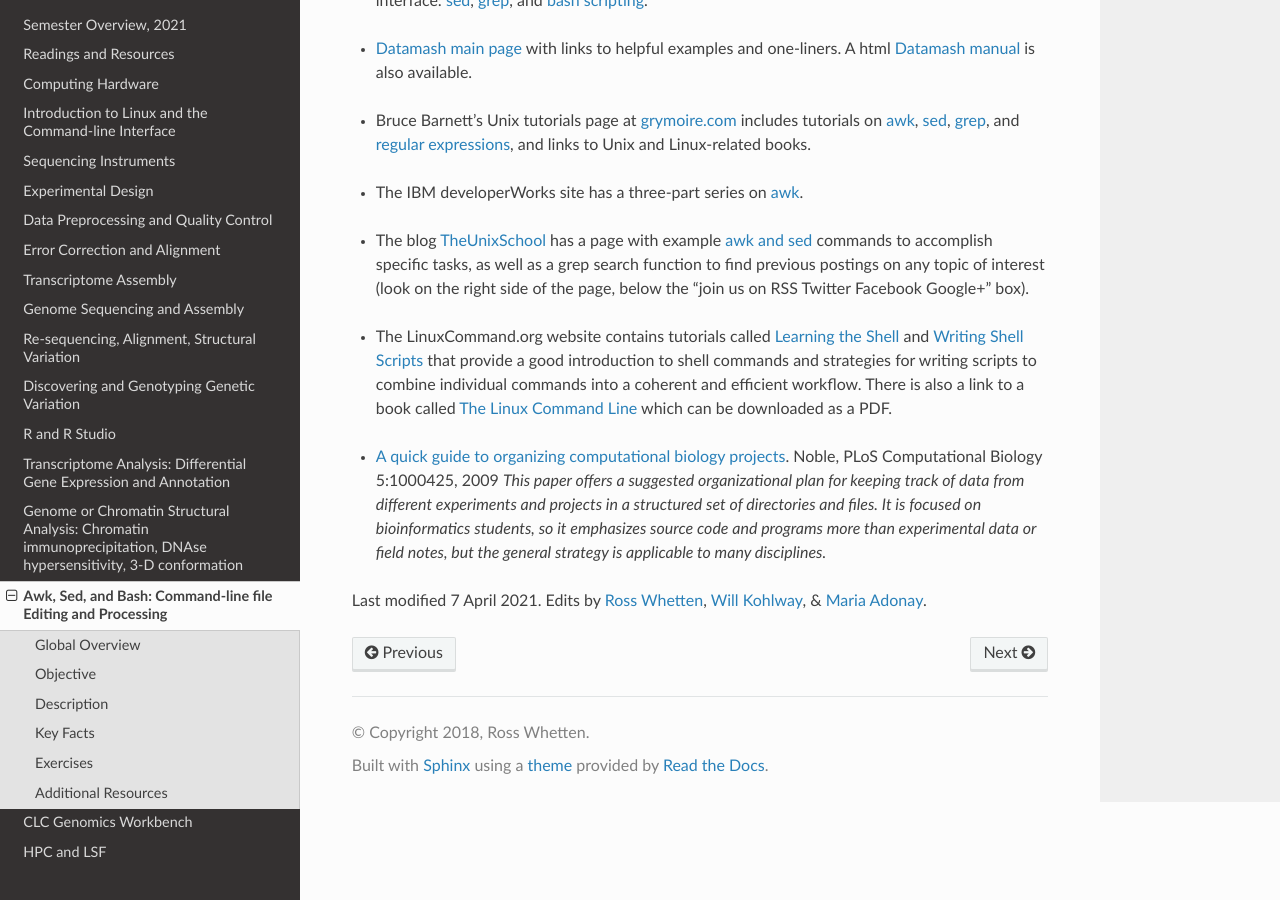
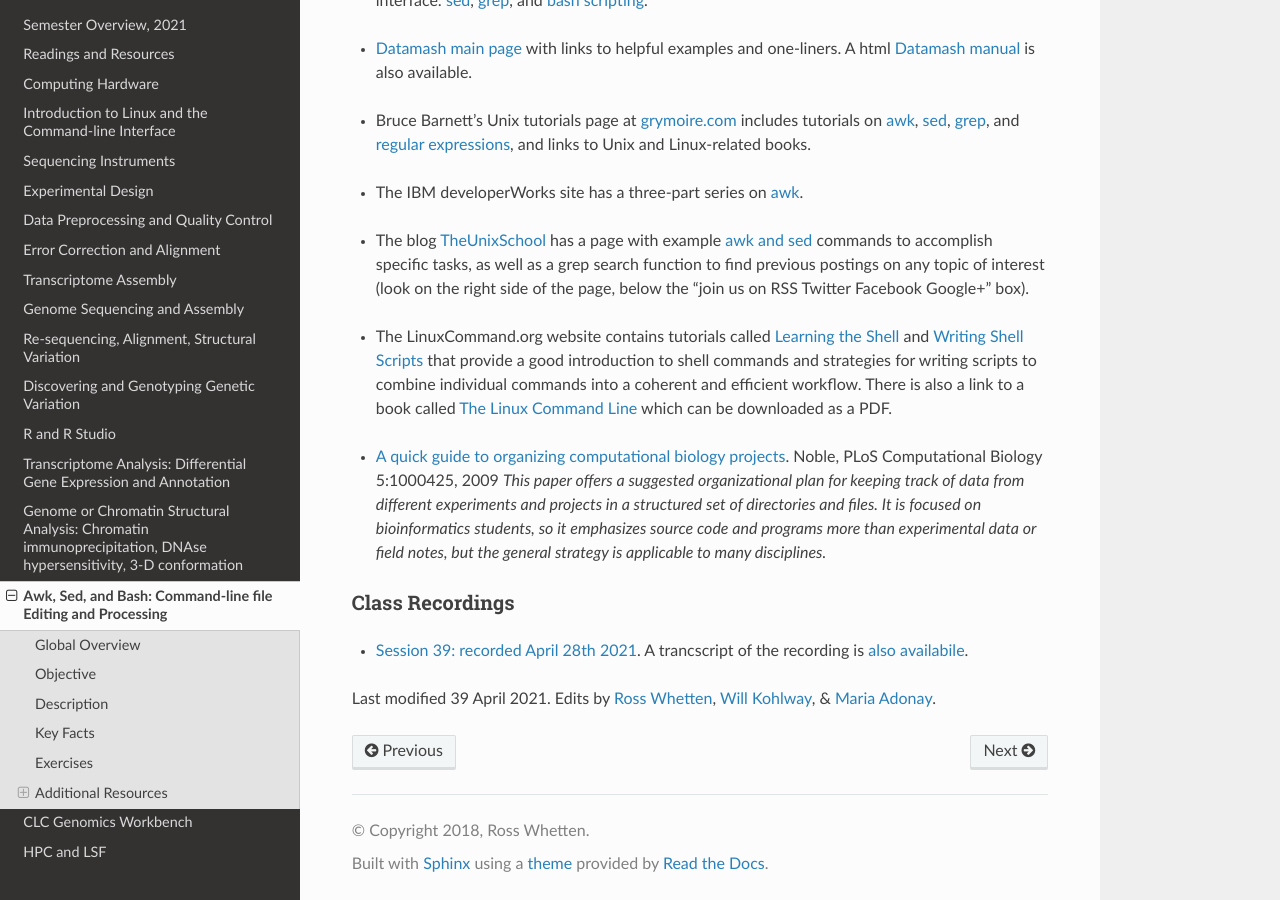
Before and after one commit to rwhetten/DeepSeqAnalysis, a Sphinx documentation site: the page built from docs/source/awk-sed-bash.rst, in a window 1280 px wide and 900 px high, scrolled down 3099 px. Built offline with Sphinx 7.4.7 and the Read the Docs theme 2.0.0, drawn with Linux system fonts in a browser that asks for light colours.

Commit message:
Update awk-sed-bash.rst

```diff
--- a/docs/source/awk-sed-bash.rst
+++ b/docs/source/awk-sed-bash.rst
@@ -120,6 +120,11 @@
 +	`A quick guide to organizing computational biology projects <http://journals.plos.org/ploscompbiol/article?id=10.1371/journal.pcbi.1000424>`_. Noble, PLoS Computational Biology 5:1000425, 2009 *This paper offers a suggested organizational plan for keeping track of data from different experiments and projects in a structured set of directories and files. It is focused on bioinformatics students, so it emphasizes source code and programs more than experimental data or field notes, but the general strategy is applicable to many disciplines.*
 
 
+Class Recordings
+----------------
 
-Last modified 7 April 2021.
++   `Session 39: recorded April 28th 2021 <https://drive.google.com/file/d/1TKLnrT5nYzSFqX5CZV5KluxjSS7ccKWT/view?usp=sharing>`_. A trancscript of the recording is `also availabile <https://drive.google.com/file/d/1W5O5z2s1EOYedQMw9t0BSVdDOMUFfh3q/view?usp=sharing>`_.
+
+
+Last modified 39 April 2021.
 Edits by `Ross Whetten <https://github.com/rwhetten>`_, `Will Kohlway <https://github.com/wkohlway>`_, & `Maria Adonay <https://github.com/amalgamaria>`_.
```
